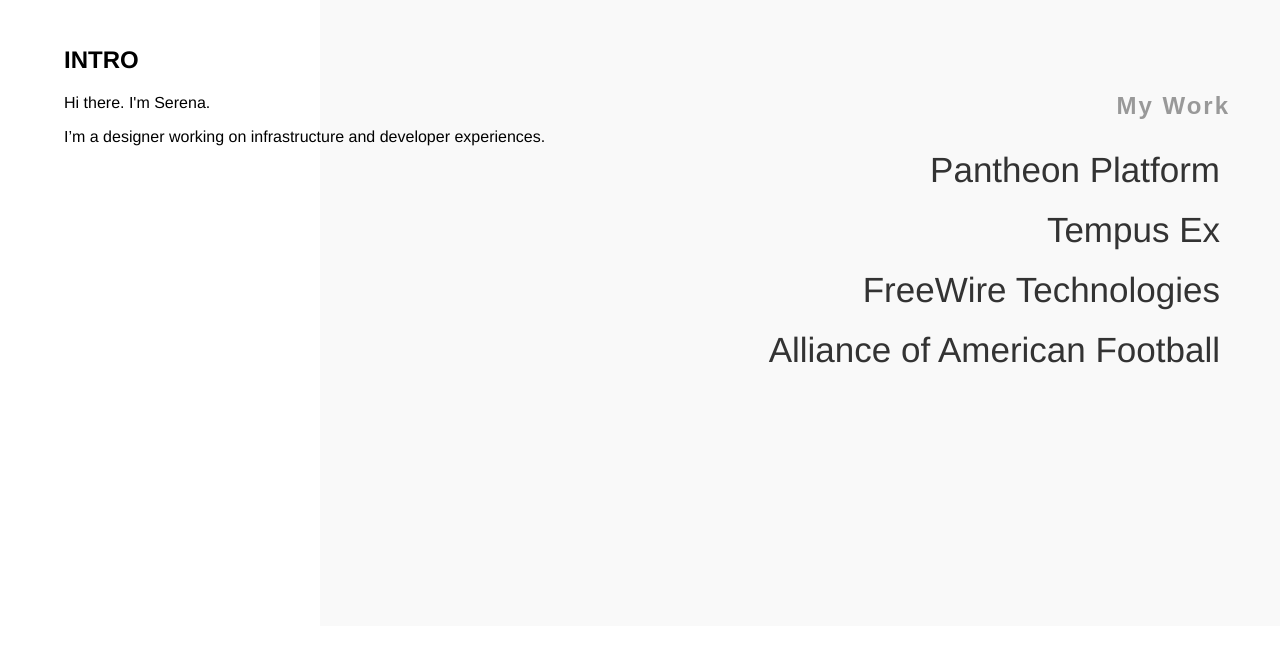
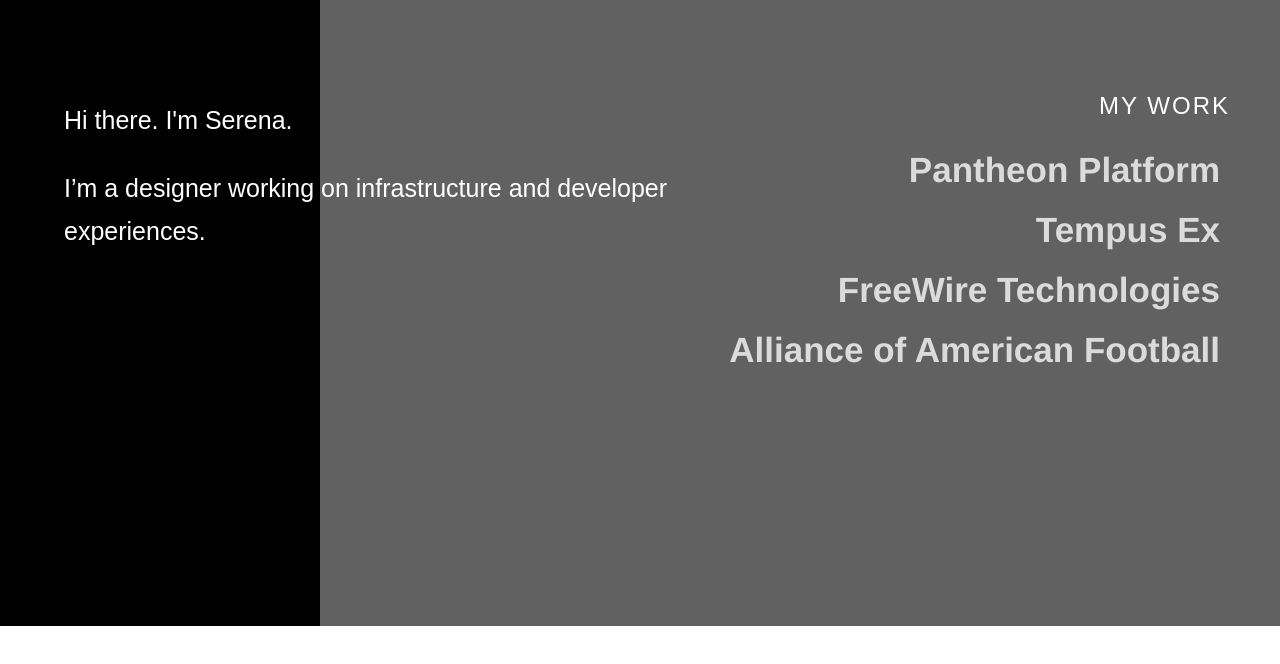
Before and after one commit to muchcoffieeh/animate-this, a Gatsby site: page / in a window 1280 px wide. Shown: the part 174-838 px from the top of the page. Built offline with nearby package versions, Linux system fonts and the light colour scheme; Gatsby itself is replaced by a stand-in of ours.

```diff
--- a/src/css/index.css
+++ b/src/css/index.css
@@ -8,7 +8,7 @@ body, div {
 .left-div {
   float: left;
   width: 25%;
-  background-color: white; /* Replace with your desired background color */
+  background-color: black; /* Replace with your desired background color */
   height: 100vh;
 }
 
@@ -30,11 +30,11 @@ body, div {
   justify-content: center;
   width: 75%;
   height: 100vh;
-  --bg-color: #f9f9f9; /* Default background color for .right-div */
+  --bg-color: #616161; /* Default background color for .right-div */
   background-color: var(--bg-color);
   background-image: none; /* No background image by default */
   background-size: cover;
-  transition: background-image 0.3s ease; /* Transition effect */
+  transition: background-image 0.9s ease-in; /* Transition effect */
 }
 
 /* Add the styles for the navigation container */
@@ -56,9 +56,10 @@ body, div {
 
 .navigation-heading{
   font-family: 'Roboto Mono', sans-serif;
-    color: #999;
+    color: #fff;
     text-align: right;
     letter-spacing: 2px;
+    font-weight: 100;
 }
 
 /* Style the navigation items (list items) */
@@ -75,6 +76,7 @@ body, div {
   position: relative; /* Add this line */
   z-index: 100;
   font-size: 35px;
+  font-weight: 600;
   text-align: right;
 }
 
@@ -83,8 +85,8 @@ body, div {
   content: "";
   position: fixed;
   right: 0;
-  width: 20%;
-  height: 20px; /* Height of the blue rectangle */
+
+  height: 30px; /* Height of the blue rectangle */
   background-color: rgb(75, 213, 255); /* Blue color for the rectangle */
   transform: scaleX(0); /* Initial scaleX to hide the rectangle */
   transform-origin: right;
@@ -93,19 +95,23 @@ body, div {
 }
 
 .vertical-nav li:nth-child(1)::after {
-  top: 49vh; /* Adjust this value to control the distance below the link */
+  top: 44vh; /* Adjust this value to control the distance below the link */
+  width: 28%;
 }
 
 .vertical-nav li:nth-child(2)::after {
-  top: 54vh; /* Adjust this value to control the distance below the link */
+  top: 50vh; /* Adjust this value to control the distance below the link */
+  width: 18%;
 }
 
 .vertical-nav li:nth-child(3)::after {
   top: 56vh; /* Adjust this value to control the distance below the link */
+  width: 30%;
 }
 
 .vertical-nav li:nth-child(4)::after {
-  top: 58vh; /* Adjust this value to control the distance below the link */
+  top: 62vh; /* Adjust this value to control the distance below the link */
+  width: 37%;
 }
 
 /* Show the blue rectangle when hovering over the section link */
@@ -114,7 +120,7 @@ body, div {
 }
 .vertical-nav li a {
   text-decoration: none;
-  color: #333; /* Replace with your desired link color */
+  color: #dbdbdb; /* Replace with your desired link color */
   /* Add any other styling for the navigation links */
 }
 
@@ -135,3 +141,15 @@ body, div {
     align-self: flex-start;
     padding-top: 200px;;
 }
+
+.hero-left p{
+  font-family: 'Playfair Display', sans-serif;
+  color: white;
+  line-height: 43px;
+  font-weight: 300;
+  font-size: 25px;
+}
+
+.p-2{
+  font-weight: 400;
+}
--- a/src/pages/index.js
+++ b/src/pages/index.js
@@ -8,8 +8,8 @@ const sections = [
     image: "../images/pantheon-comp.jpg",
     text: {
       title: "Work",
-      content: "Pantheon .....",
-      desc: "I do blah blah blahdsfs....."
+      content: "Pantheon powers the open web with a cloud native software making it easy to securely manage a single website or thousands of websites across multiple teams in one platform.",
+      desc: "I’m currently designing developer experiences and leading design on the Core Site Services team."
     },
   },
   {
@@ -17,8 +17,8 @@ const sections = [
     image: "../images/txm-comp.jpg",
     text: {
       title: "Work",
-      content: "Pantheon sdfagsdasd",
-      desc: "I do blah blah blah....."
+      content: "Merging sports, video, and data with innovation and accessibility, Tempus Ex technology enables the creation of new interactive experiences around live events.",
+      desc: "I was rapidly translating product ideas into dynamic visual prototypes."
     },
   },
   {
@@ -26,8 +26,8 @@ const sections = [
     image: "../images/freewire-comp.jpg",
     text: {
       title: "Work",
-      content: "Tempus Ex sdfagsdasd",
-      desc: "I do blah blah blah afsdgfr....."
+      content: "FreeWire is an industry leader in battery-integrated ultrafast electric vehicle (EV) charging and energy management solutions solving grid infrastructure constraints.",
+      desc: "I designed digital solutions that seamlessly complemented the battery-integrated ultrafast EV charging and energy management offerings."
     },
   },
   {
@@ -35,8 +35,8 @@ const sections = [
     image: "../images/aaf-comp.jpg",
     text: {
       title: "Work",
-      content: "FreeWire sdfagsdasd",
-      desc: "I do blah blah blah....."
+      content: "The Alliance of American Football left a legacy of pioneering advanced sport tech, including real-time fantasy app with interactive features that revolutionized the fan experience.",
+      desc: "I focused on crafting interactive experiences and enhancing fan engagement both during games and in-between."
     },
   },
 ];
@@ -88,7 +88,7 @@ const IndexPage = () => {
 
       <div className="right-div" style={{ backgroundImage: `url(${backgroundImage})` }}>
         <div className="navigation-container">
-          <h2 className="navigation-heading">My Work</h2>
+          <h2 className="navigation-heading">MY WORK</h2>
           <nav className="vertical-nav">
             <ul>
               {sections.map((section, index) => (
@@ -109,7 +109,7 @@ const IndexPage = () => {
         <div className="hero-left">
           <h2>{isHovering ? heroText.title : defaultText.title}</h2>
           <p>{isHovering ? heroText.content : defaultText.content}</p>
-          <p>{isHovering ? heroText.desc : defaultText.desc}</p>
+          <p className="p-2">{isHovering ? heroText.desc : defaultText.desc}</p>
         </div>
       </div>
     </main>
```
